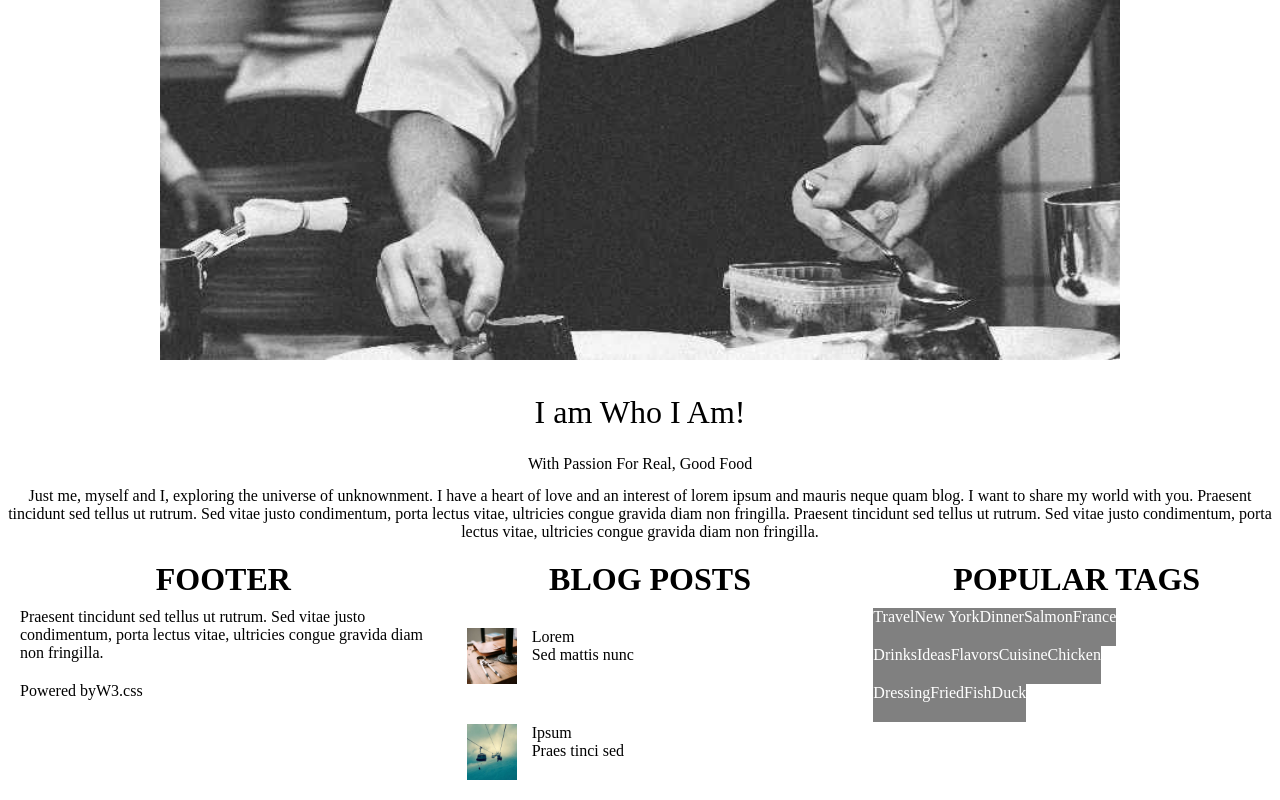
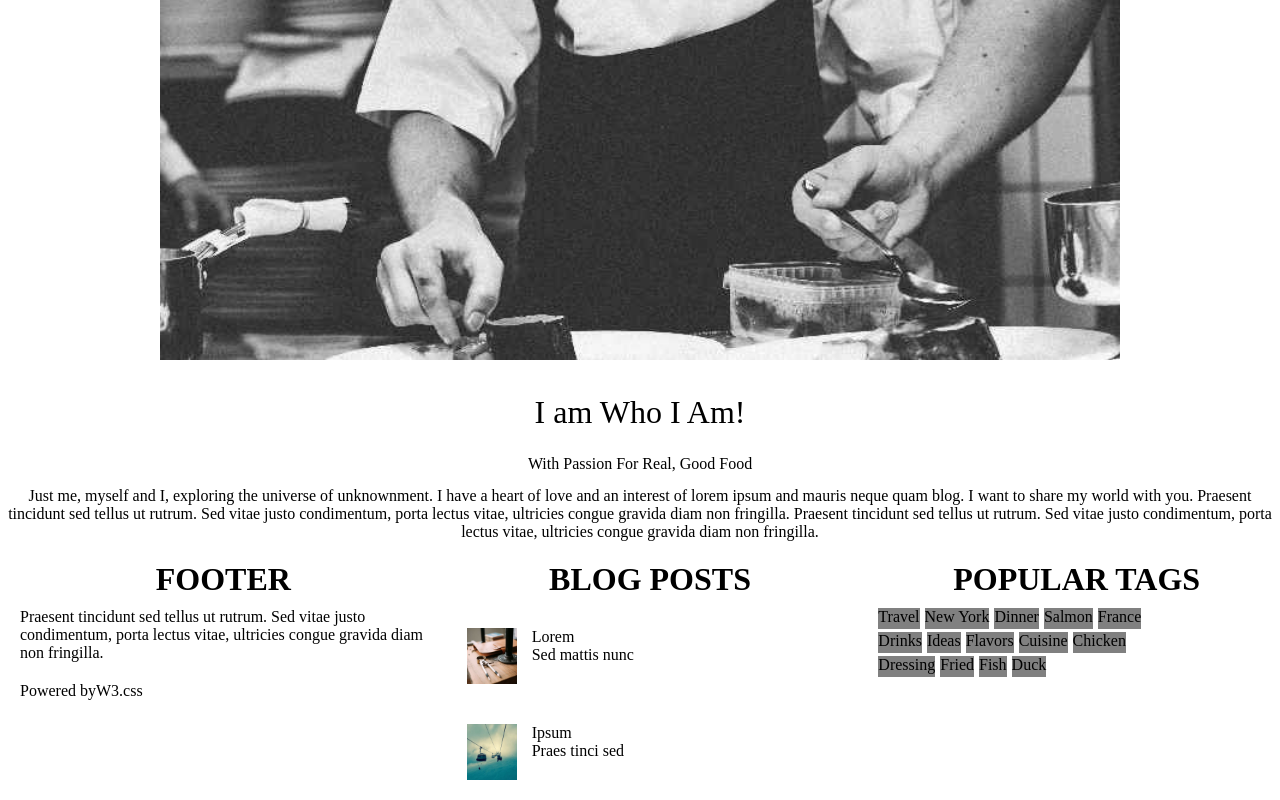
Before and after one commit to NazarovMuhammad/NazarovMuhammad, a plain HTML site: page index.html in a window 1280 px wide. Shown: the part 1786-2586 px from the top of the page. Drawn offline with Linux system fonts and the light colour scheme.

Commit message:
change2  homework6

```diff
--- a/style.css
+++ b/style.css
@@ -128,14 +128,18 @@ a{
 
 }
 .c5i5 p{
-    background-color: gray;
-    color: white;
-
+background: gray;
+    color: rgb(0, 0, 0);
+   border-bottom: 0px;
+margin-left: 5px;
+padding-bottom: 3px;
+margin-bottom: 3px;
 
 
 }
 
 .ccc3{
     background-color: black;
+    color: white;
 
 }
```
